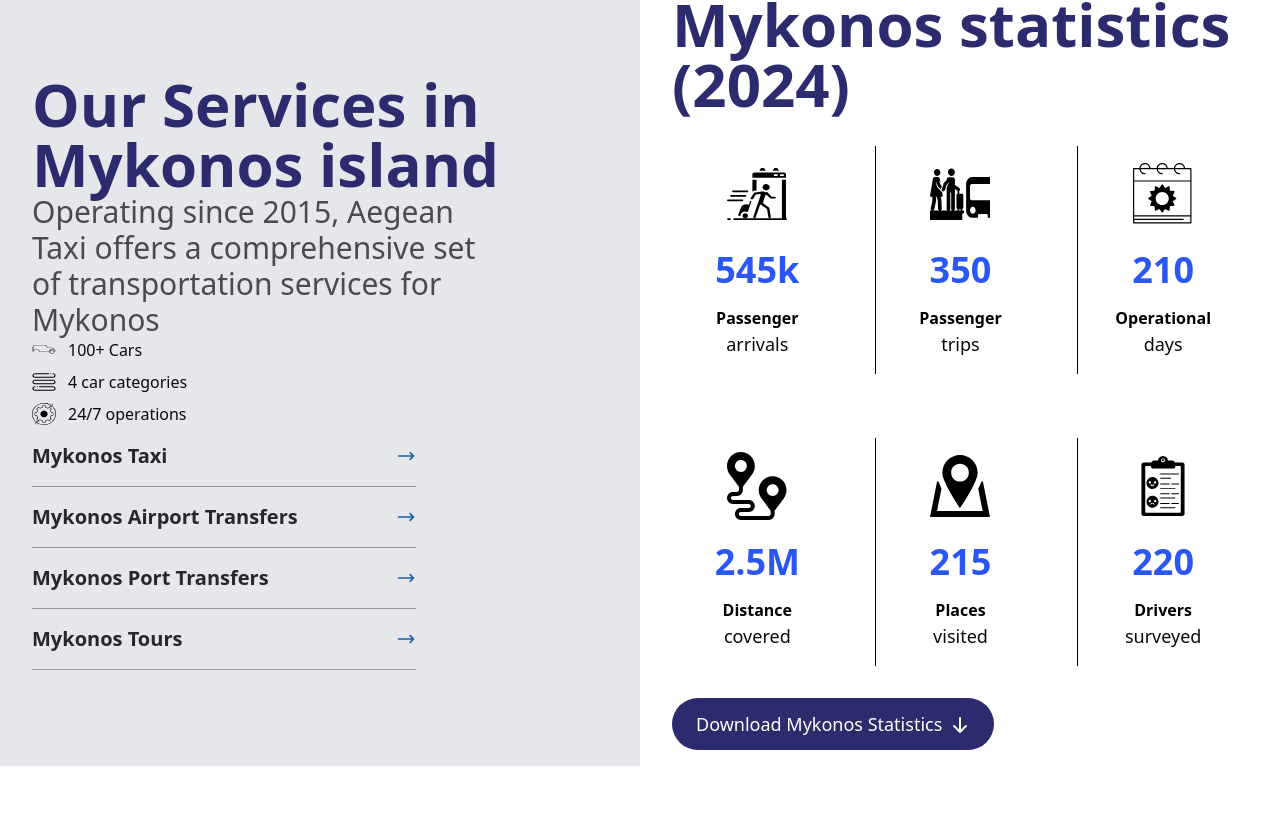
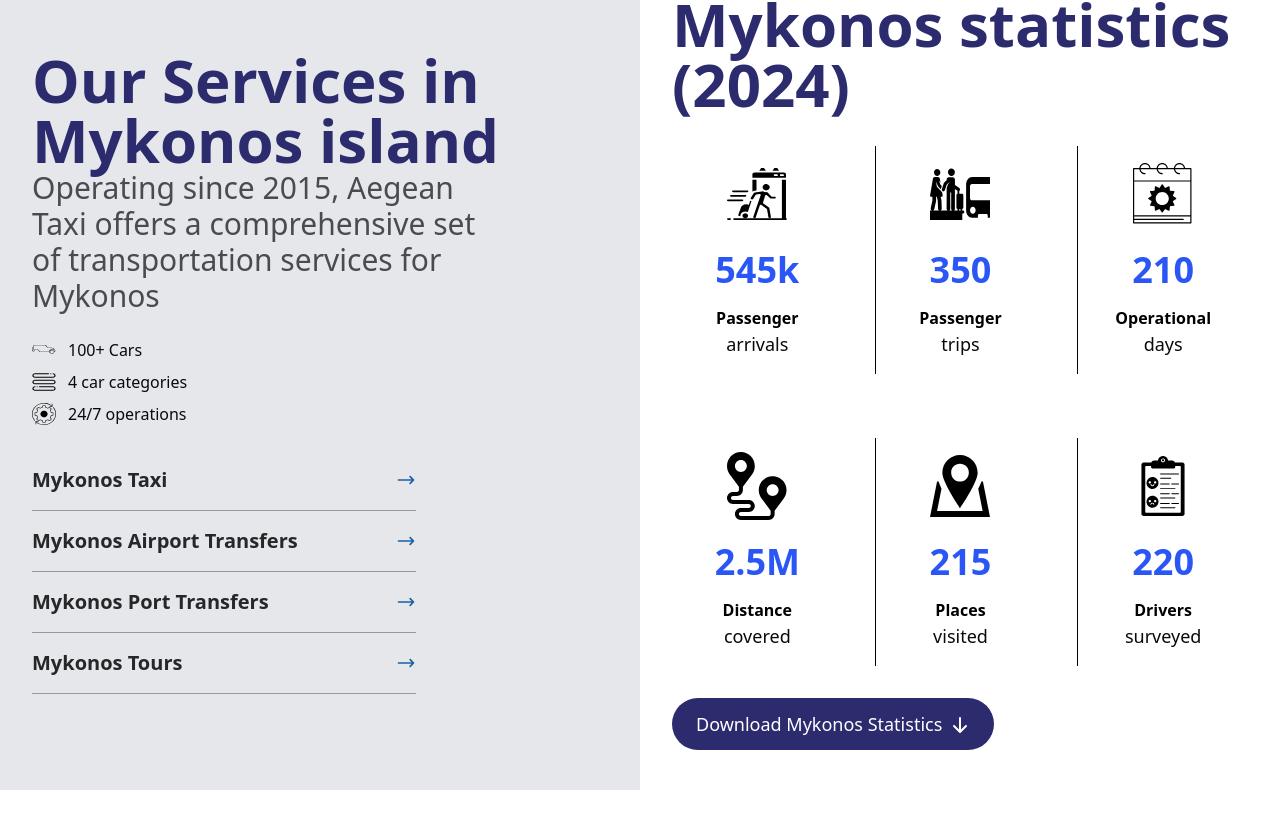
Before and after one commit to akvrmvlakis/mykonos-airport, a Next.js app: page / in a window 1280 px wide. Shown: the part 1806-2634 px from the top of the page. Built offline with nearby package versions, Linux system fonts and the light colour scheme.

Commit message:
adjust padding of text on the third section of the main page

```diff
--- a/app/page.tsx
+++ b/app/page.tsx
@@ -121,7 +121,7 @@
             transportation services for Mykonos
           </p>
 
-          <div className="flex flex-col space-y-2">
+          <div className="flex flex-col space-y-2 py-6">
             {/* Row 1 */}
             <div className="flex items-center gap-3">
               <Image
```
